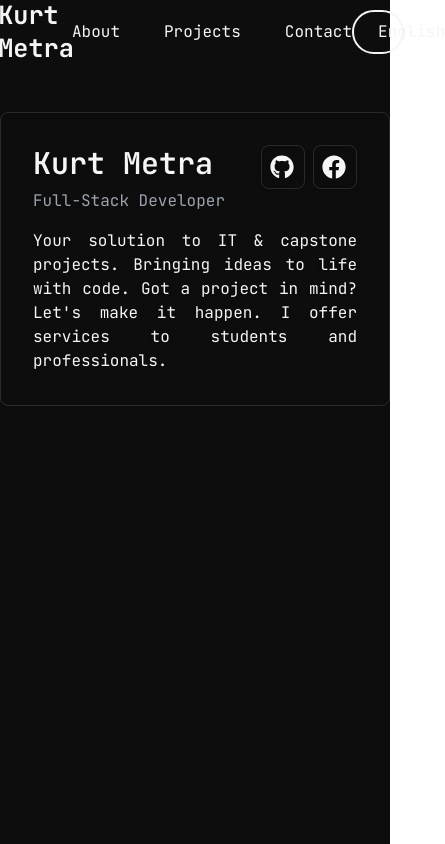
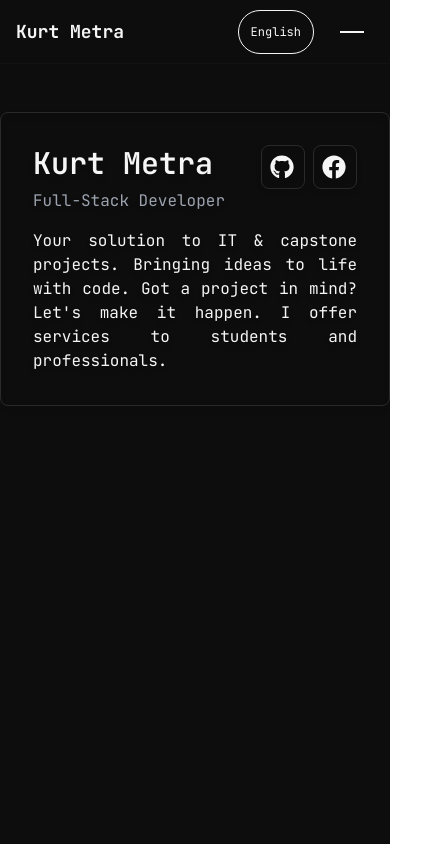
Before and after one commit to k-metra/NewPortfolio, a React (Create React App) app: page / in a window 390 px wide. Shown: the whole page, 445 px wide, since content can reach past the window. Built offline with nearby package versions, Linux system fonts and the light colour scheme.

Commit message:
feat: enhance header component with mobile menu and language toggle functionality

```diff
--- a/src/components/header.tsx
+++ b/src/components/header.tsx
@@ -1,30 +1,60 @@
-import { motion } from "framer-motion";
+import { motion, AnimatePresence } from "framer-motion";
 import { useTranslation } from 'react-i18next';
 import { Link, useLocation, useParams } from "react-router-dom";
+import { useState } from "react";
 
 export default function Header() {
     const { t, i18n } = useTranslation();
-    const { lang } = useParams();
+    const { lang } = useParams<{ lang: string }>();
     const location = useLocation();
+    const [isMobileMenuOpen, setIsMobileMenuOpen] = useState(false);
 
+    // Define supported languages
+    const supportedLanguages = ['tl', 'fr', 'es', 'de', 'en']; // Add more as needed
+
+    // Determine if we have a valid language parameter
+    const isValidLanguage = lang && supportedLanguages.includes(lang);
+
+    // Current language (default to English if no valid language parameter)
+    const currentLanguage = isValidLanguage ? lang : 'en';
+
+    // Check if we're not on the default English route
+    const hasLanguagePrefix = isValidLanguage;
 
     const toggleLanguage = () => {
         const currentLang = i18n.language;
-        const newLang = currentLang === 'en' ? 'tl' : 'en';
+        const newLang = currentLang === 'en' ? 'tl' : 'en'; // Default toggle between English and Tagalog
+
+        // Extract the path without language prefix
+        let currentPath;
+        if (hasLanguagePrefix && lang) {
+            // Remove /{lang} prefix for non-English URLs
+            currentPath = location.pathname.substring(lang.length + 1) || '/';
+        } else {
+            // English URLs don't have prefix
+            currentPath = location.pathname;
+        }
 
         // Build the new URL
-        const newPath =
-            newLang === 'tl'
-            ? `/tl${location.pathname}`
-            : location.pathname.replace(/^\/tl/, '') || '/';
+        const newPath = newLang === 'en' ? currentPath : `/${newLang}${currentPath}`;
 
         window.location.href = newPath;
     }
 
-    const base = lang === 'tl' ? '/tl' : '';
+    const toggleMobileMenu = () => {
+        setIsMobileMenuOpen(!isMobileMenuOpen);
+    };
+
+    const closeMobileMenu = () => {
+        setIsMobileMenuOpen(false);
+    };
+
+    // Always use the current language parameter if present, otherwise default to English
+    const navPrefix = isValidLanguage ? `/${lang}` : '';
 
     return (
-        <header className="font-jetbrains w-screen md:min-h-16 absolute bg-background text-text-primary flex items-center justify-between md:px-60">
+        <>
+            <header className="font-jetbrains w-full min-h-16 fixed top-0 left-0 right-0 z-50 bg-background text-text-primary flex items-center justify-between px-4 sm:px-8 md:px-16 lg:px-32 xl:px-60 border-b border-border/20">
                 <motion.h1
                 initial={{ opacity: 0, y: -25 }}
                 animate={{ opacity: 1, y: 0 }}
@@ -36,29 +66,111 @@ export default function Header() {
                         ease: "easeOut",
                     }
                 }}
-            className="text-2xl font-bold cursor-pointer">
-                <Link to={`${base}/`}>Kurt Metra</Link>
+                className="text-lg sm:text-xl md:text-2xl font-bold cursor-pointer z-60">
+                    <Link to={`${navPrefix}/`}>Kurt Metra</Link>
                 </motion.h1>
 
+                {/* Desktop Navigation */}
                 <motion.div
                 initial={{ opacity: 0, y: -25 }}
                 animate={{ opacity: 1, y: 0 }}
                 transition={{ duration: 0.5, delay: 0.2 }}
-            className="flex flex-row space-x-6 gap-5 [&>*]:transition-colors [&>*]:duration-200 [&>*]:ease-in-out">
-                <Link to={`${base}/about`} className="hover:text-text-muted">{t('header.about')}</Link>
-                <Link to={`${base}/projects`} className="hover:text-text-muted">{t('header.projects')}</Link>
-                <Link to={`${base}/contact`} className="hover:text-text-muted">{t('header.contact')}</Link>
+                className="hidden md:flex flex-row items-center space-x-6 [&>*]:transition-colors [&>*]:duration-200 [&>*]:ease-in-out">
+                    <Link to={`${navPrefix}/about`} className="hover:text-text-muted text-sm lg:text-base">{t('header.about')}</Link>
+                    <Link to={`${navPrefix}/projects`} className="hover:text-text-muted text-sm lg:text-base">{t('header.projects')}</Link>
+                    <Link to={`${navPrefix}/contact`} className="hover:text-text-muted text-sm lg:text-base">{t('header.contact')}</Link>
                 </motion.div>
 
+                <div className="flex items-center gap-4">
                     <motion.button
                         initial={{ opacity: 0, y: -25 }}
                         animate={{ opacity: 1, y: 0 }}
                         transition={{ duration: 0.5, delay: 0.4 }}
-                className="px-6 border-text-primary border-2 py-1 hover:bg-white transition-colors transition-350 ease-in-out hover:text-background rounded-full cursor-pointer"
+                        className="px-3 sm:px-4 md:px-6 border-text-primary border py-1 hover:bg-white transition-colors duration-300 ease-in-out hover:text-background rounded-full cursor-pointer text-xs sm:text-sm"
                         onClick={toggleLanguage}
                     >
                         {t('header.language')}
                     </motion.button>
+
+                    {/* Mobile Menu Button */}
+                    <motion.button
+                        initial={{ opacity: 0, y: -25 }}
+                        animate={{ opacity: 1, y: 0 }}
+                        transition={{ duration: 0.5, delay: 0.6 }}
+                        className="md:hidden flex flex-col justify-center items-center w-8 h-8 relative z-60"
+                        onClick={toggleMobileMenu}
+                        aria-label="Toggle mobile menu"
+                    >
+                        <motion.span
+                            animate={{
+                                rotate: isMobileMenuOpen ? 45 : 0,
+                                y: isMobileMenuOpen ? 6 : 0,
+                            }}
+                            className="w-6 h-0.5 bg-text-primary transition-all duration-300 absolute"
+                        />
+                        <motion.span
+                            animate={{
+                                opacity: isMobileMenuOpen ? 0 : 1,
+                            }}
+                            className="w-6 h-0.5 bg-text-primary transition-all duration-300 absolute"
+                        />
+                        <motion.span
+                            animate={{
+                                rotate: isMobileMenuOpen ? -45 : 0,
+                                y: isMobileMenuOpen ? -6 : 0,
+                            }}
+                            className="w-6 h-0.5 bg-text-primary transition-all duration-300 absolute"
+                        />
+                    </motion.button>
+                </div>
             </header>
+
+            {/* Mobile Menu Overlay */}
+            <AnimatePresence>
+                {isMobileMenuOpen && (
+                    <motion.div
+                        initial={{ opacity: 0 }}
+                        animate={{ opacity: 1 }}
+                        exit={{ opacity: 0 }}
+                        transition={{ duration: 0.3 }}
+                        className="fixed inset-0 bg-background/95 backdrop-blur-sm z-40 md:hidden"
+                        onClick={closeMobileMenu}
+                    >
+                        <motion.div
+                            initial={{ x: "100%" }}
+                            animate={{ x: 0 }}
+                            exit={{ x: "100%" }}
+                            transition={{ type: "spring", damping: 20, stiffness: 300 }}
+                            className="absolute right-0 top-0 h-full w-64 bg-background border-l border-border shadow-2xl"
+                            onClick={(e) => e.stopPropagation()}
+                        >
+                            <div className="flex flex-col pt-20 px-6 space-y-6">
+                                <Link
+                                    to={`${navPrefix}/about`}
+                                    className="text-text-primary hover:text-primary transition-colors duration-200 text-lg font-medium"
+                                    onClick={closeMobileMenu}
+                                >
+                                    {t('header.about')}
+                                </Link>
+                                <Link
+                                    to={`${navPrefix}/projects`}
+                                    className="text-text-primary hover:text-primary transition-colors duration-200 text-lg font-medium"
+                                    onClick={closeMobileMenu}
+                                >
+                                    {t('header.projects')}
+                                </Link>
+                                <Link
+                                    to={`${navPrefix}/contact`}
+                                    className="text-text-primary hover:text-primary transition-colors duration-200 text-lg font-medium"
+                                    onClick={closeMobileMenu}
+                                >
+                                    {t('header.contact')}
+                                </Link>
+                            </div>
+                        </motion.div>
+                    </motion.div>
+                )}
+            </AnimatePresence>
+        </>
     )
 }
```
Lines whose indentation alone changed are shown as unchanged.
